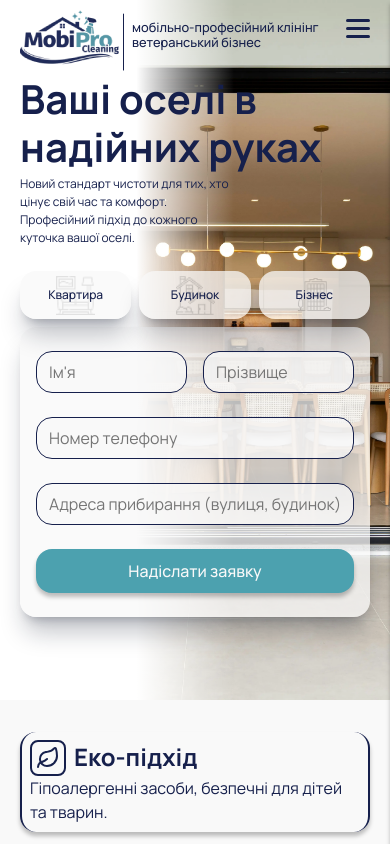
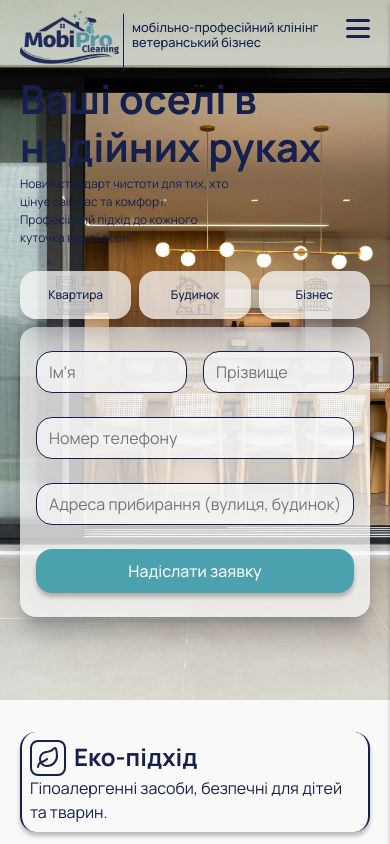
Before and after one commit to roman-melnyk1/MobiProCleaning, a React (Vite) app in the folder frontend/: page / in a window 390 px wide. Shown: the top 844 px of the page. Built offline with nearby package versions, Linux system fonts and the light colour scheme.

Commit message:
delete gradient on mobile

```diff
--- a/frontend/src/components/Hero/Hero.module.css
+++ b/frontend/src/components/Hero/Hero.module.css
@@ -1,9 +1,7 @@
 .hero {
   min-height: 700px;
   padding-top: 75px;
-  background-image:
-    linear-gradient(to right, rgba(255, 255, 255, 1) 0%, rgba(255, 255, 255, 1) 35%, rgba(255, 255, 255, 0) 60%),
-    url("../../assets/photo/hero.webp");
+  background-image: url("../../assets/photo/hero.webp");
   background-repeat: no-repeat;
   background-size: cover;
   background-position: center;
@@ -115,6 +113,11 @@
 }
 
 @media (min-width: 768px) {
+  .hero {
+    background-image:
+      linear-gradient(to right, rgba(255, 255, 255, 1) 0%, rgba(255, 255, 255, 1) 35%, rgba(255, 255, 255, 0) 60%),
+      url("../../assets/photo/hero.webp");
+  }
   .title {
     font-size: 3rem;
   }
```
